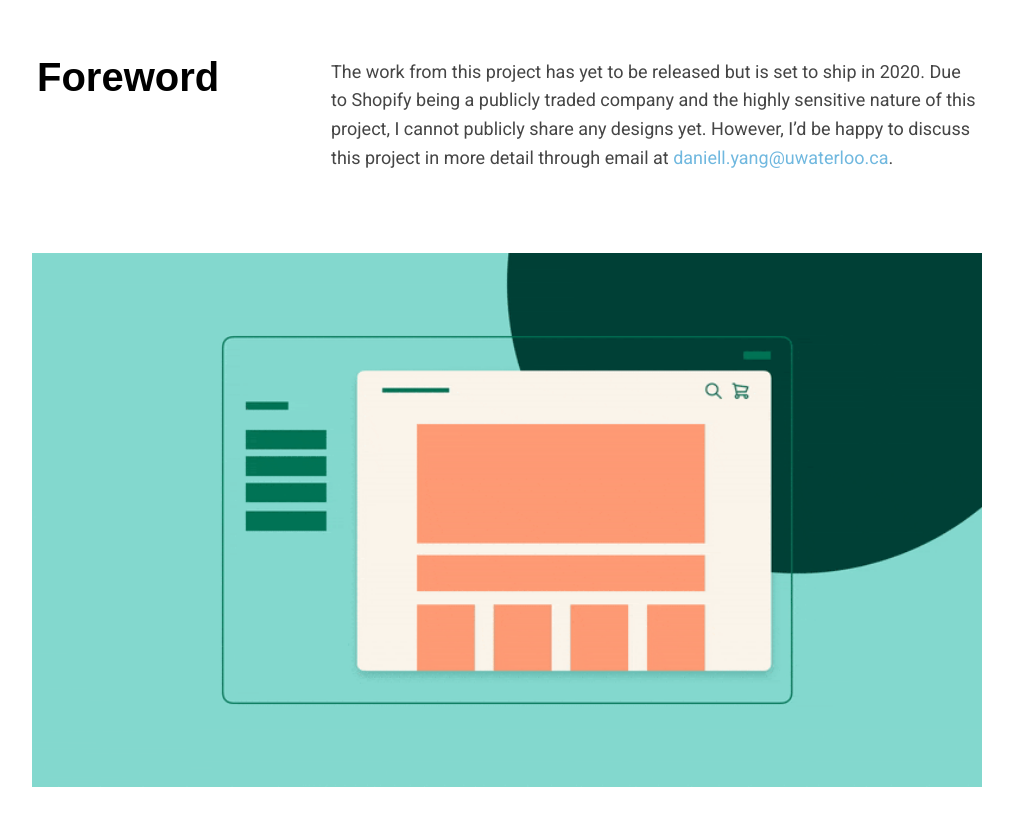
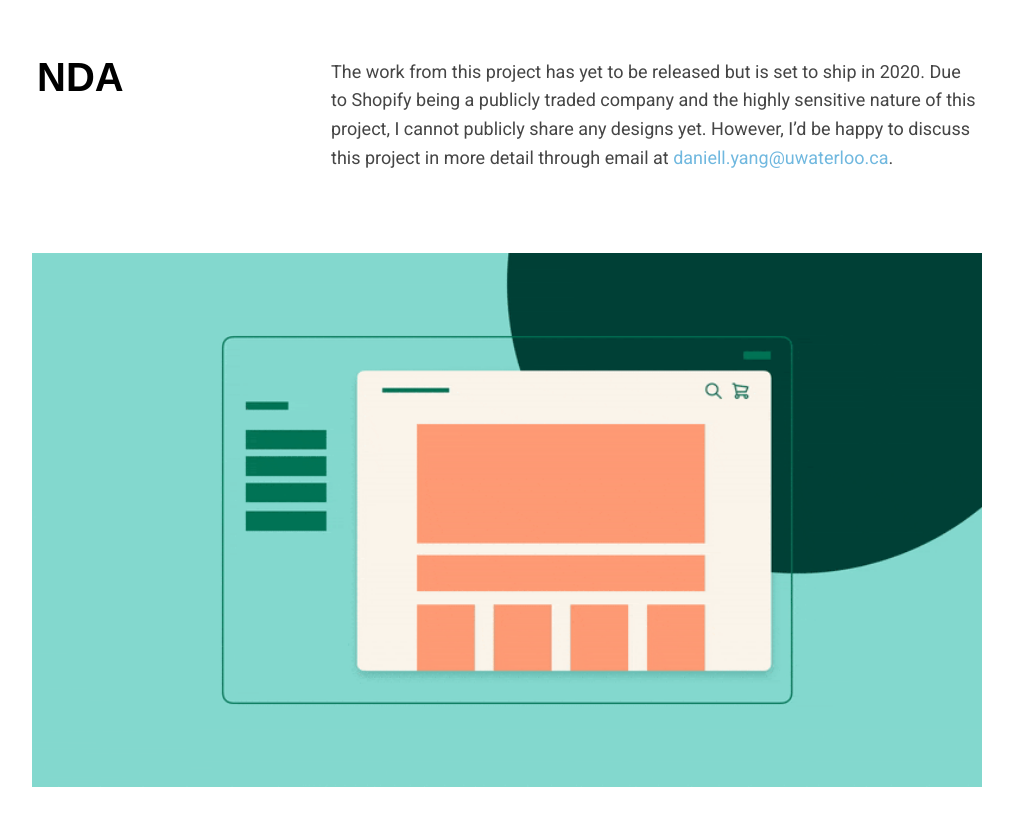
Before and after one commit to daniellyang/daniellyang.github.io, a plain HTML site: page onlineStore.html in a window 1280 px wide. Shown: the part 1490-2315 px from the top of the page, without its empty margins (133-1146 px from the left). Drawn offline with nearby package versions, Linux system fonts and the light colour scheme.

Commit message:
Update onlineStore.html

```diff
--- a/onlineStore.html
+++ b/onlineStore.html
@@ -92,7 +92,7 @@
 			<div class="work-container" data-aos="fade-up" data-aos-duration="1200">
 				<div class="text-work-left">
 					<h3>
-						Foreword
+						NDA
 					</h3>
 				</div>
 				<div class="text-work-right">
```
